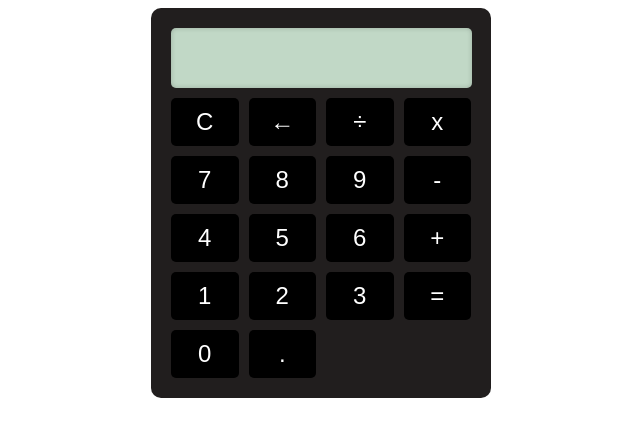
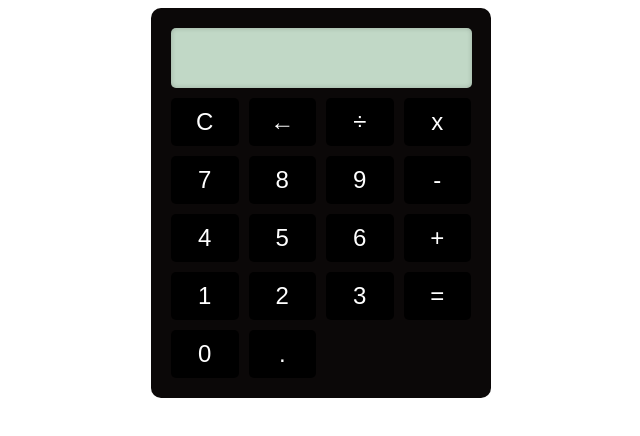
Before and after one commit to PatriceRoot/basicCalculator, a plain HTML site: page index.html in a window 1280 px wide. Shown: the whole page, without its empty margins (319-959 px from the left). Drawn offline with Linux system fonts and the light colour scheme.

Commit message:
Updating calculator's color

```diff
--- a/style.css
+++ b/style.css
@@ -2,7 +2,7 @@
 	width: 300px;
 	margin: 0 auto;
 	padding: 20px;
-	background-color: #211e1e;
+	background-color: #0b0808;
 	border-radius: 10px;
 }
 
```
